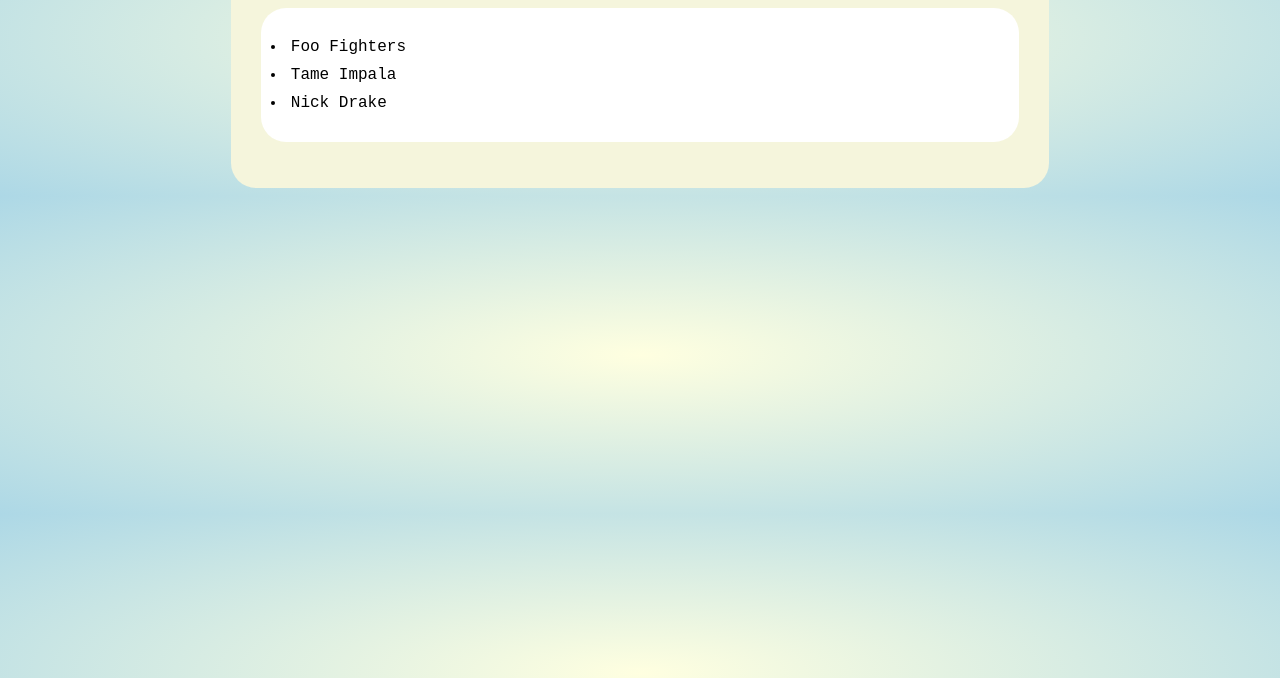
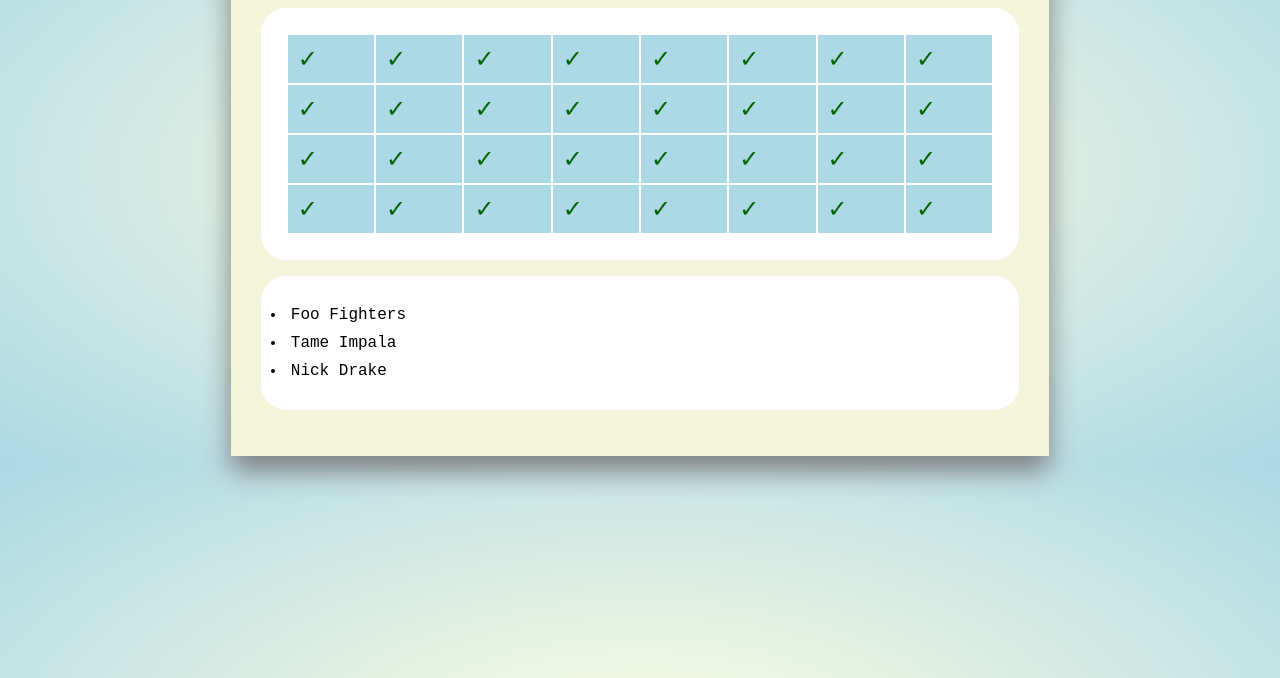
Before and after one commit to clio001/CAB-js-exercises, a plain HTML site: page index.html in a window 1280 px wide. Shown: the part 122-800 px from the top of the page. Drawn offline with Linux system fonts and the light colour scheme.

Commit message:
Completed JS table generator

```diff
--- a/index.html
+++ b/index.html
@@ -10,6 +10,7 @@
   <body>
     <div class="container">
       <h1>My favorite bands</h1>
+      <p></p>
       <ul id="band-list"></ul>
     </div>
     <script src="main.js"></script>
--- a/main.js
+++ b/main.js
@@ -319,3 +319,34 @@
 addBands(myBandList);
 
 // Exercise 2 - Auto-generate a table using JS
+
+function addMultTable(rows, cols) {
+  let pTag = document.querySelector("p");
+
+  let createTable = document.createElement("table");
+  pTag.appendChild(createTable);
+
+  for (i = 0; i < rows; i++) {
+    let tableTag = document.querySelector("table");
+    let createRow = document.createElement("tr");
+    tableTag.appendChild(createRow);
+  }
+
+  const getTrTags = document.querySelectorAll("tr");
+
+  for (i = 0; i < getTrTags.length; i++) {
+    for (x = 0; x < cols; x++) {
+      const createCols = document.createElement("td");
+      getTrTags[i].appendChild(createCols);
+    }
+  }
+
+  const getTdTag = document.querySelectorAll("td");
+
+  for (i = 0; i < getTdTag.length; i++) {
+    const tdText = document.createTextNode("\u2713");
+    getTdTag[i].appendChild(tdText);
+  }
+}
+
+addMultTable(4, 8);
--- a/style.css
+++ b/style.css
@@ -8,10 +8,12 @@
   width: 60%;
   height: max-content;
   background-color: beige;
-  border-radius: 25px;
+  border-radius: 0px;
   padding: 30px;
   display: block;
   justify-content: center;
+  align-items: center;
+  box-shadow: 0 15px 25px grey;
 }
 
 article {
@@ -44,3 +46,17 @@
 li {
   padding: 5px;
 }
+
+table {
+  background-color: white;
+  color: darkgreen;
+  font-size: 24px;
+  padding: 25px;
+  border-radius: 25px;
+  width: 100%;
+}
+
+td {
+  background-color: lightblue;
+  padding: 10px;
+}
```
